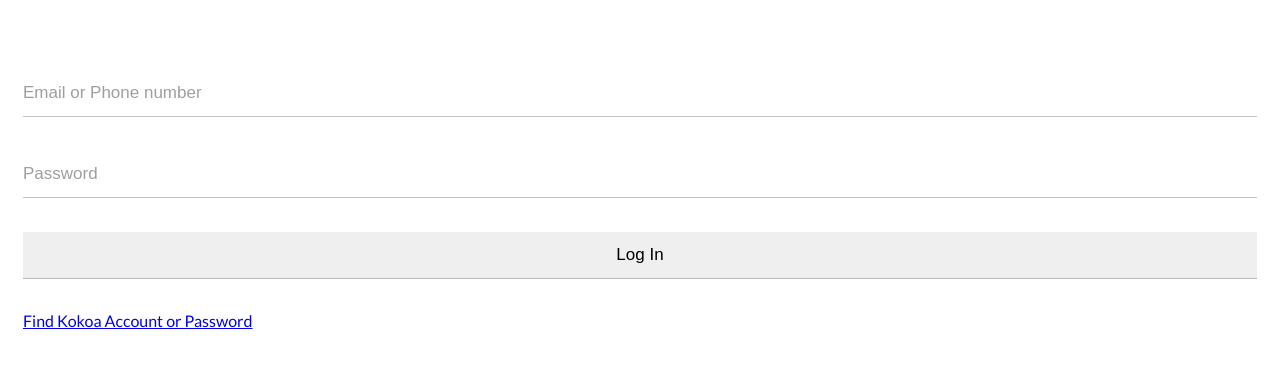
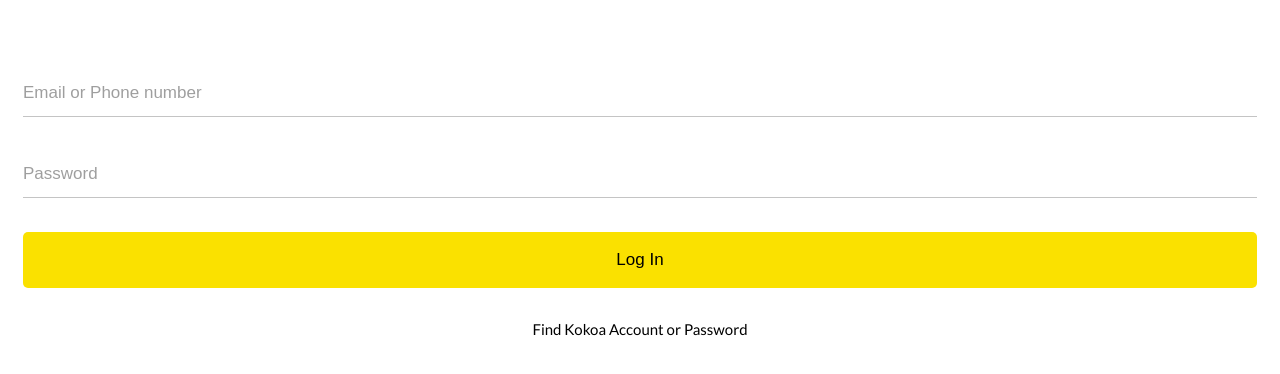
Before and after one commit to pyw0214/kokoa-clone-2024, a plain HTML site: page index.html in a window 1280 px wide. Shown: the part 186-560 px from the top of the page. Drawn offline with Linux system fonts and the light colour scheme.

Commit message:
log in form done

```diff
--- a/css/styles.css
+++ b/css/styles.css
@@ -33,8 +33,11 @@ body {
   padding: 13px 0px;
   border: none;
   font-size: 17px;
+  margin-bottom: 34px;
+}
+
+#login-form input:not([type="submit"]) {
   border-bottom: 1.5px solid rgba(0, 0, 0, 0.23);
-  margin-bottom: 34px;
   transition: border-color 0.3s ease-in-out;
 }
 
@@ -44,3 +47,17 @@ body {
 #login-form input:focus {
   border-color: var(--yellow);
 }
+
+#login-form input[type="submit"] {
+  background-color: var(--yellow);
+  cursor: pointer;
+  font-size: 17px;
+  padding: 18px 0px;
+  border-radius: 5px;
+}
+#login-form a {
+  text-align: center;
+  text-decoration: none;
+  color: inherit;
+  font-size: 15px;
+}
```
